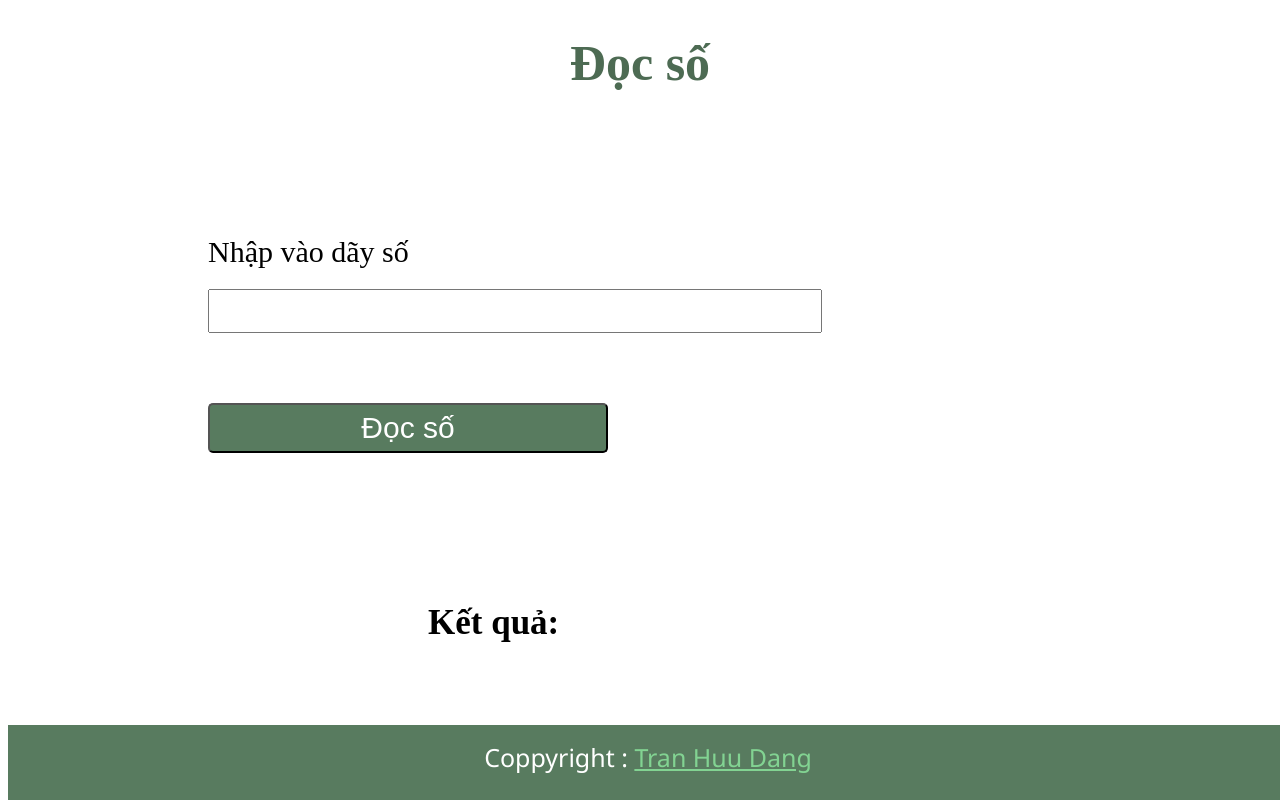
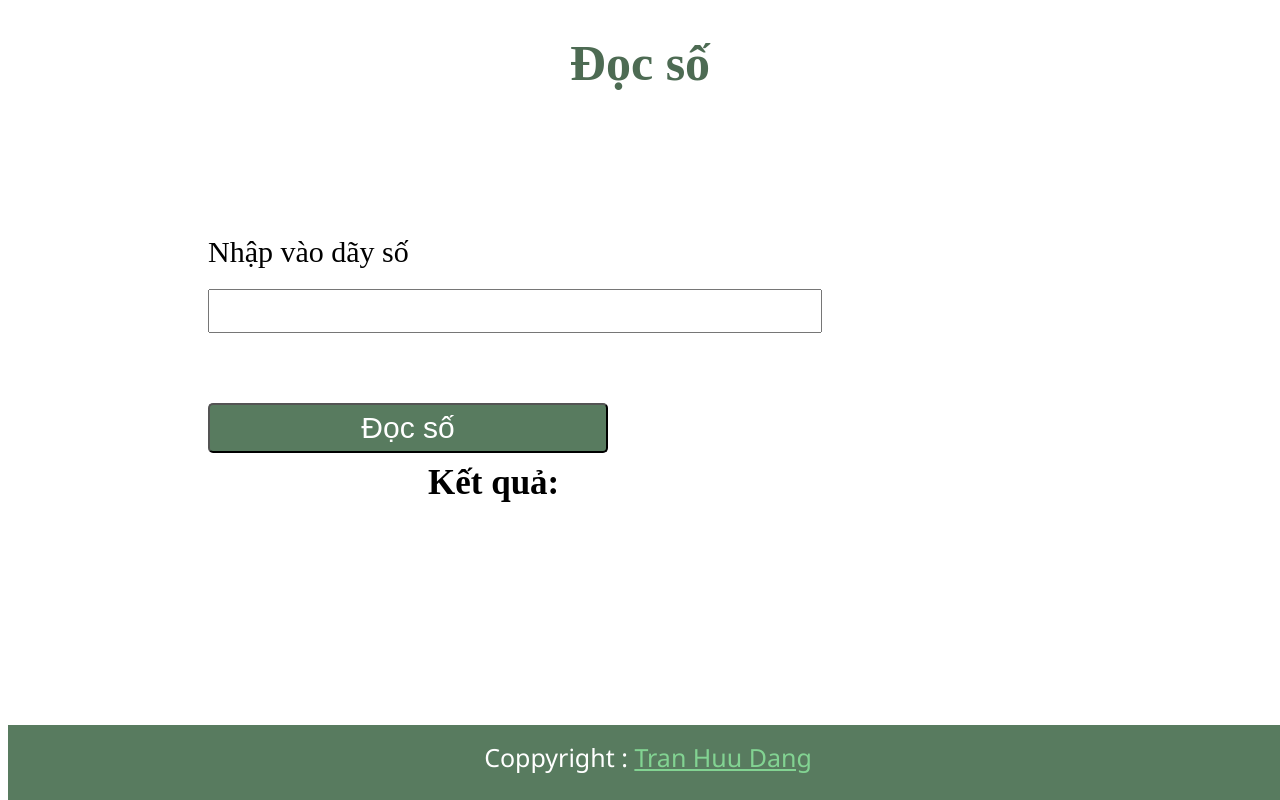
Before and after one commit to theanishtar/read_number, a plain HTML site: page index.html in a window 1280 px wide. Drawn offline with Linux system fonts and the light colour scheme.

Commit message:
Update style.css

```diff
--- a/css/style.css
+++ b/css/style.css
@@ -47,7 +47,7 @@ form {
 }
 
 .xuat {
-    margin: 150px 0px 0px 200px;
+    margin: 0px 0px 0px 200px;
 }
 
 .main {
```
